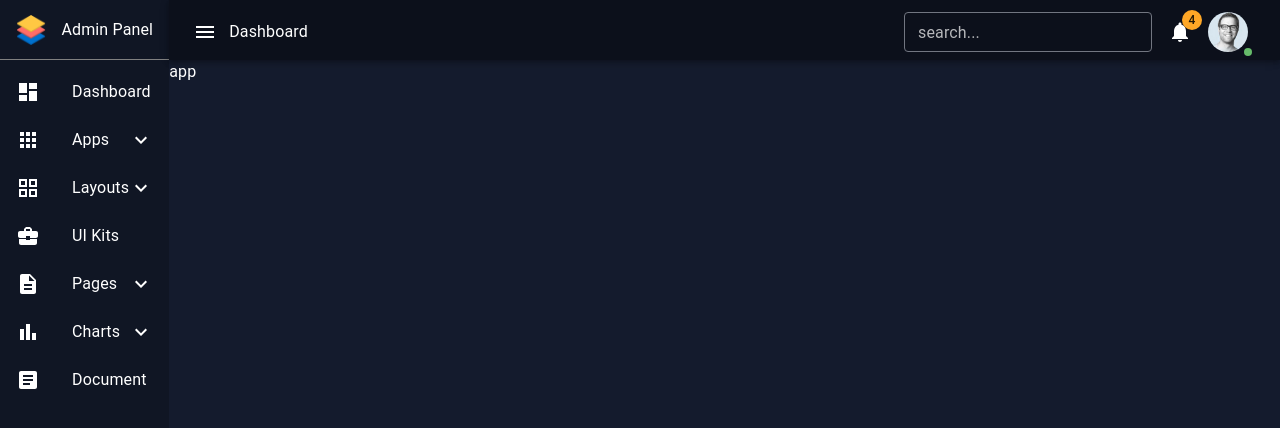
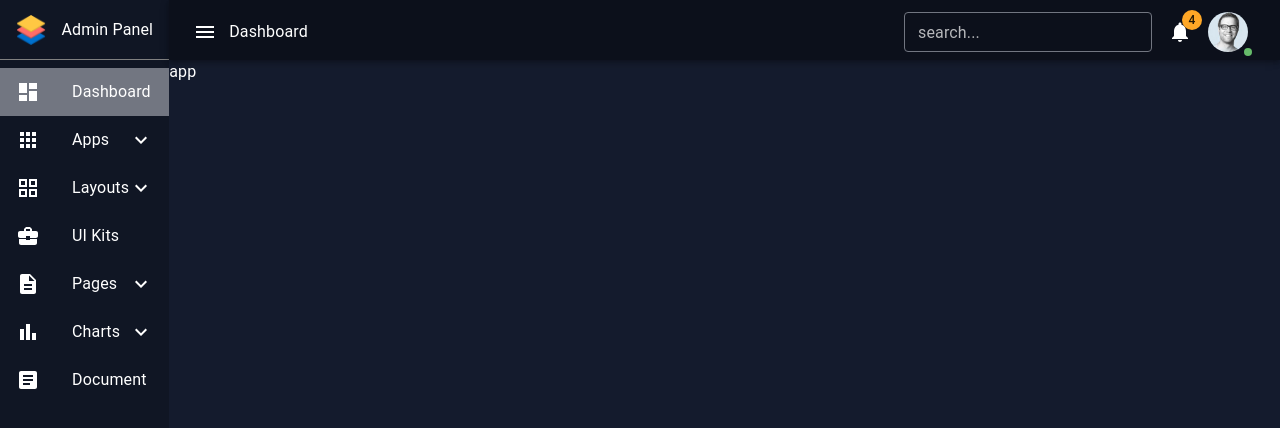
Before and after one commit to ffarhadijs/adminDashboard, a React (Create React App) app: page / in a window 1280 px wide. Shown: the top 428 px of the page. Built offline with nearby package versions, Linux system fonts and the light colour scheme.

Commit message:
fixed collapse bug

```diff
--- a/src/components/sideBar/menuItems/index.jsx
+++ b/src/components/sideBar/menuItems/index.jsx
@@ -14,13 +14,13 @@ import {
 import { tokens } from "../../../theme";
 import { menuItems } from "../../../data/data.js";
 
-const MenuItems = () => {
+const MenuItems = ({ setOpenDrawer }) => {
   const location = useLocation();
   const theme = useTheme();
   const colors = tokens(theme.palette.mode);
-  const [open, setOpen] = useState({});
+  const [openCollapse, setOpenCollapse] = useState({});
   const clickHandler = (index) => () => {
-    setOpen((state) => ({
+    setOpenCollapse((state) => ({
       [index]: !state[index],
     }));
   };
@@ -30,7 +30,13 @@ const MenuItems = () => {
         <Box key={item.id}>
           {item.slug && (
             <Link to={item.slug}>
-              <ListItemButton>
+              <ListItemButton
+                sx={{
+                  backgroundColor:
+                    location.pathname == item.slug && colors.primary[300],
+                }}
+                onClick={()=>setOpenDrawer(false)}
+              >
                 <ListItemIcon>
                   <item.icon />
                 </ListItemIcon>
@@ -41,36 +47,38 @@ const MenuItems = () => {
           {item.subItems && (
             <ListItemButton
               onClick={clickHandler(index)}
-              sx={{ backgroundColor: open[index] && colors.primary[400] }}
+              sx={{
+                backgroundColor: openCollapse[index] && colors.primary[400],
+              }}
             >
               <ListItemIcon>
                 <item.icon />
               </ListItemIcon>
               <ListItemText primary={item.title} />
-              {open[index] === true ? <ExpandLess /> : <ExpandMore />}
+              {openCollapse[index] || location.pathname.includes(item.title) ? <ExpandLess /> : <ExpandMore />}
             </ListItemButton>
           )}
-          {item.subItems?.map((subItem) => (
           <Collapse
-              key={subItem.id}
-              in={open[index]}
+            in={openCollapse[index] || location.pathname.includes(item.title)}
             timeout="auto"
             unmountOnExit
             sx={{ backgroundColor: colors.blueAccent[900] }}
           >
-              <Link to={subItem.slug} key={subItem.id}>
+            {item.subItems?.map((subItem) => (
+              <Link to={subItem.slug} key={subItem.id} >
                 <ListItemButton
                   sx={{
                     backgroundColor:
                       location.pathname == subItem.slug && colors.primary[300],
                     padding: "8px 0 8px 75px",
                   }}
+                  onClick={()=>setOpenDrawer(false)}
                 >
                   <ListItemText secondary={subItem.title} />
                 </ListItemButton>
               </Link>
+            ))}
           </Collapse>
-          ))}
         </Box>
       ))}
     </List>
```
Lines whose indentation alone changed are shown as unchanged.
